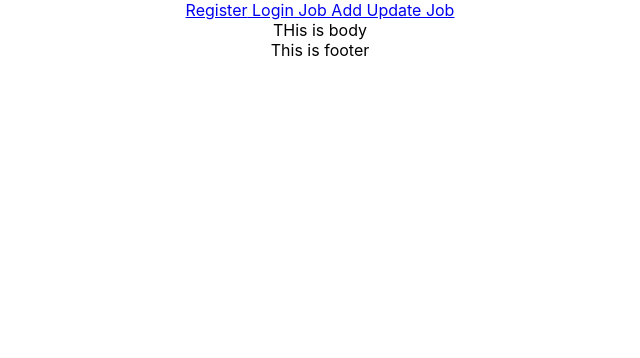
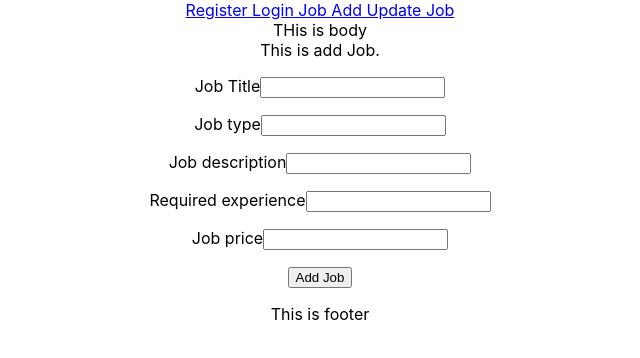
Before and after one commit to aavashneupane/jobFinderFrontend, a React (Create React App) app: page /jobAdd in a window 1280 px wide. Shown: the top 358 px of the page, without its empty margins (320-960 px from the left). Built offline with nearby package versions, Linux system fonts and the light colour scheme.

Commit message:
added add job but without validation

```diff
--- a/src/Body/Login.js
+++ b/src/Body/Login.js
@@ -18,12 +18,14 @@ submitLogin=(e)=>{
     axios.post("http://localhost:91/user/login", this.state)
     .then(response => {
         console.log("success");
+        alert("Login Successfull")
         localStorage.setItem('token',response.data.token)
 
         //console.log(response.data);
     })
     .catch(err => {
         console.log(err.response);
+        alert("Login unsuccessfull")
     })
 
 
--- a/src/Body/Register.js
+++ b/src/Body/Register.js
@@ -26,6 +26,11 @@ class Register extends Component {
             .then(response => {
                 console.log(response);
                 //console.log(response.data);
+                alert("User has been registered successfully")
+            })
+            .catch(err => {
+                console.log(err.response);
+                alert("Registration unsuccessfull")
             })
 
     };
--- a/src/Body/body.js
+++ b/src/Body/body.js
@@ -2,6 +2,7 @@ import Register from './Register';
 import Login from './Login';
 import {BrowserRouter as Router,Switch,Route } from 'react-router-dom'
 import {Container,Row,Col} from 'react-bootstrap';
+import jobAdd from './jobAdd';
 const {Component}=require("react");
 
 
@@ -16,6 +17,7 @@ class Body extends Component {
               THis is body
               <Route path='/register' component={Register} />
               <Route path='/login' component={Login} />
+              <Route path='/jobAdd' component={jobAdd} />
 
 
           </Container>
--- /dev/null
+++ b/src/Body/jobAdd.js
@@ -0,0 +1,76 @@
+import React , { Component} from 'react';
+//import { axios } from 'axios';
+const axios = require('axios').default;
+
+class jobAdd extends Component {
+state={
+    jobtitle:'',
+    jobtype:'',
+    jobdescription:'',
+    requiredexperience:'',
+    jobprice:'',
+    // config:{
+    //  headers:{'authorization': Bearer $(localStorage.getItem('token')}
+    // }
+}
+
+inputHandler=(e)=>{
+    this.setState({
+        [e.target.name]:e.target.value
+    })
+}
+jobAddMethod=(e)=>{
+
+    e.preventDefault()
+    axios.post("http://localhost:91/job/add", this.state)
+    .then(response => {
+        console.log(response);
+        alert("Job has been added")
+    })
+    .catch(err => {
+        console.log(err.response);
+        alert("Error adding job")
+    })
+
+
+};
+render() {
+    return (
+        <div>
+            This is add Job.
+            <form>
+                <p>
+                    <label>Job Title</label>
+                    <input type="text" value={this.state.jobtitle} name="jobtitle" onChange={this.inputHandler} />
+                </p>
+                <p>
+                    <label>Job type</label>
+                    <input type="text" value={this.state.jobtype} name="jobtype" onChange={this.inputHandler} />
+                </p>
+                <p>
+                    <label>Job description</label>
+                    <input type="text" value={this.state.jobdescription} name="jobdescription" onChange={this.inputHandler} />
+                </p>
+
+                <p>
+                    <label>Required experience</label>
+                    <input type="text" value={this.state.requiredexperience} name="requiredexperience" onChange={this.inputHandler} />
+                </p>
+                <p>
+                    <label>Job price</label>
+                    <input type="text" value={this.state.jobprice} name="jobprice" onChange={this.inputHandler} />
+                </p>
+
+                <p>
+                    <button onClick={this.jobAddMethod}>Add Job</button>
+
+                </p>
+            </form>
+
+        </div>
+    )
+}
+
+}
+
+export default jobAdd;
```
